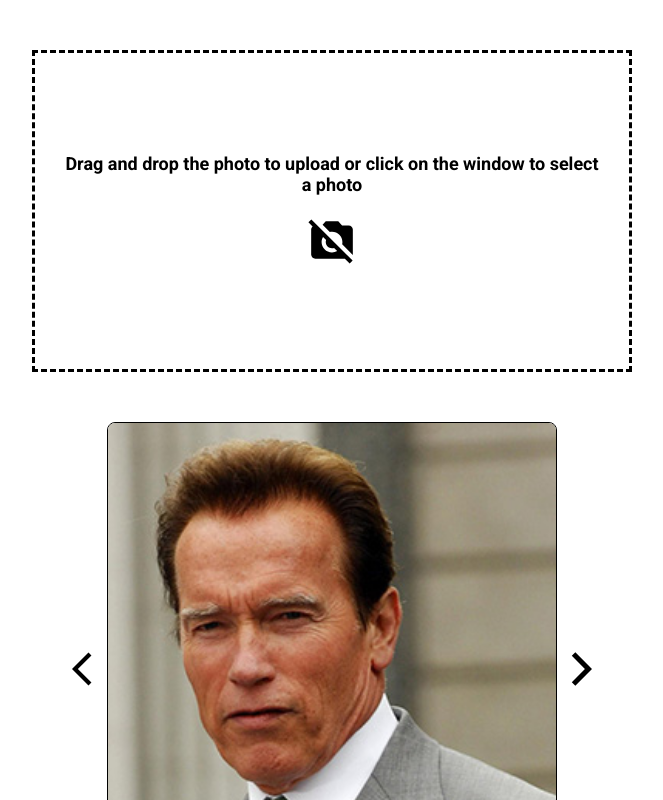
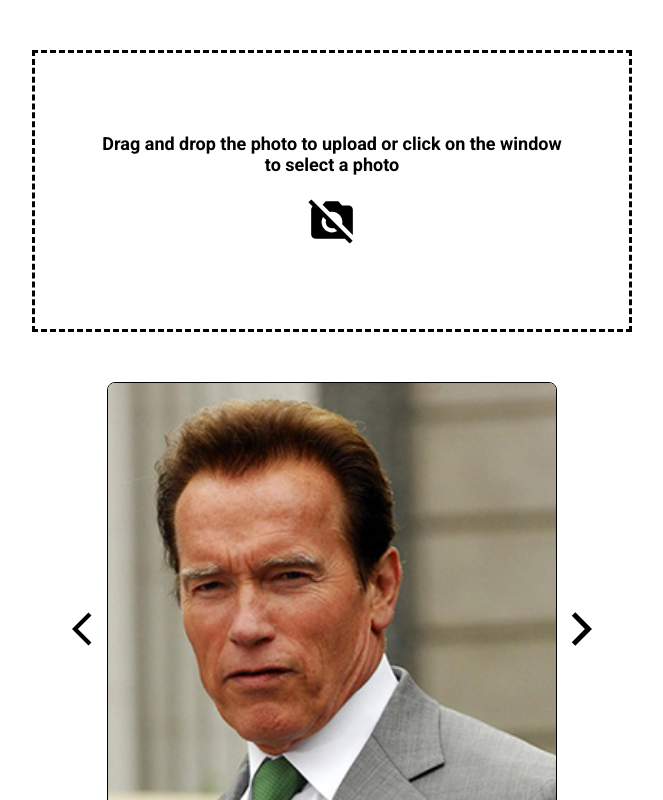
Before and after one commit to ivanshin/Faces_UTK, a React (Create React App) app in the folder client/: page / in a window 1280 px wide. Shown: the top 800 px of the page, without its empty margins (308-971 px from the left). Built offline with nearby package versions, Linux system fonts and the light colour scheme; the HTML template or start-up script is replaced by a standard one.

Commit message:
feat: click-loading

```diff
--- a/client/src/components/SendingWindow.jsx
+++ b/client/src/components/SendingWindow.jsx
@@ -28,6 +28,8 @@ const SendingWindow = () => {
         formData.append('img', images[0])
         setDrag(false)
 
+        console.log(images[0])
+
         const response = await axios({
             method: 'post',
             url: 'http://127.0.0.1:8000/api/predictions',
@@ -35,6 +37,21 @@ const SendingWindow = () => {
         });
         alert(response.data);
         setLoading(false)
+    }
+
+    const loadingByClick = async (e) => {
+        setLoading(true);
+        e.preventDefault();
+        let images = e.target.files[0];
+        const formData = new FormData()
+        formData.append('img', images)
+        const response = await axios({
+            method: 'post',
+            url: 'http://127.0.0.1:8000/api/predictions',
+            data: formData,
+        });
+        alert(response.data);
+        setLoading(false);
     }
 
     return (
@@ -66,12 +83,20 @@ const SendingWindow = () => {
                     onDragLeave={(e) => dragLeaveHandler(e)}
                     onDragOver={(e) => dragStartHandler(e)}
                 >
-                    <div className="window-content__container">
-                        Drag and drop the photo to&nbsp;upload or&nbsp;click on&nbsp;the window to&nbsp;select a&nbsp;photo
-                        <div className = {'window__icon'}>
-                            <NoImage />
-                        </div>
-                    </div>
+                        <form
+                            className="window-content__form"
+                            onChange={loadingByClick}
+                        >
+                            <label htmlFor="input-file">
+                                <div className={'window-content__container'}>
+                                    Drag and drop the photo to&nbsp;upload or&nbsp;click on&nbsp;the window to&nbsp;select a&nbsp;photo
+                                    <div className = {'window__icon'}>
+                                        <NoImage />
+                                    </div>
+                                </div>
+                            </label>
+                            <input id={"input-file"} type="file" className="type"/>
+                        </form>
                 </div>
             }
         </div>
--- a/client/src/scss/components/_sendingWindow.scss
+++ b/client/src/scss/components/_sendingWindow.scss
@@ -11,10 +11,6 @@
   &__icon {
     margin-top:20px;
   }
-
-  &:hover {
-    cursor: pointer;
-  }
 }
 
 
@@ -27,9 +23,22 @@
   height:100%;
   font-weight: bold;
 
+  &__form {
+    font-size:18px;
+  }
+
   &__container {
-    font-size:18px;
-    padding:100px 0px;
+    padding: 80px 50px;
+  }
+
+  &__form label {
+    cursor: pointer;
+  }
+
+  &__form input {
+    opacity: 0;
+    position: absolute;
+    z-index: -1;
   }
 }
 
```
Also changed, not shown: 1 other file (tests, documents, lock files or other folders).
